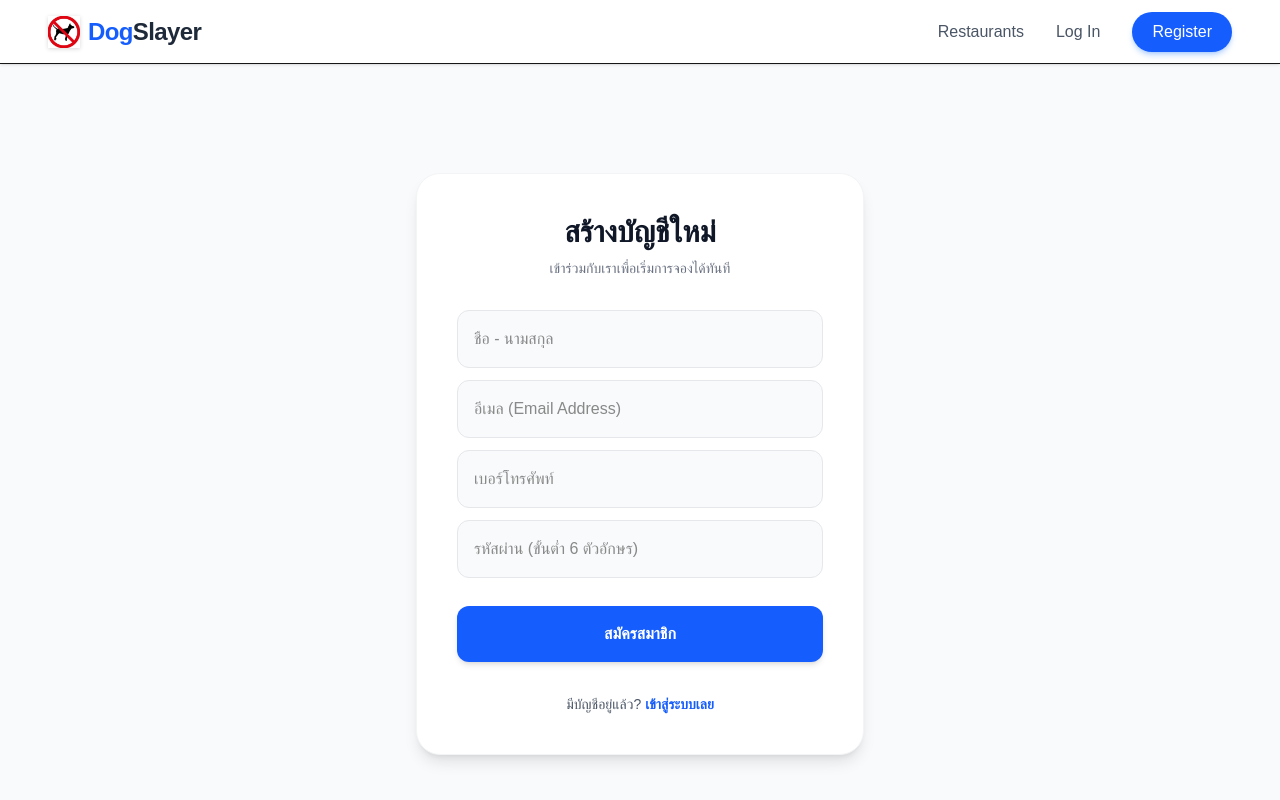
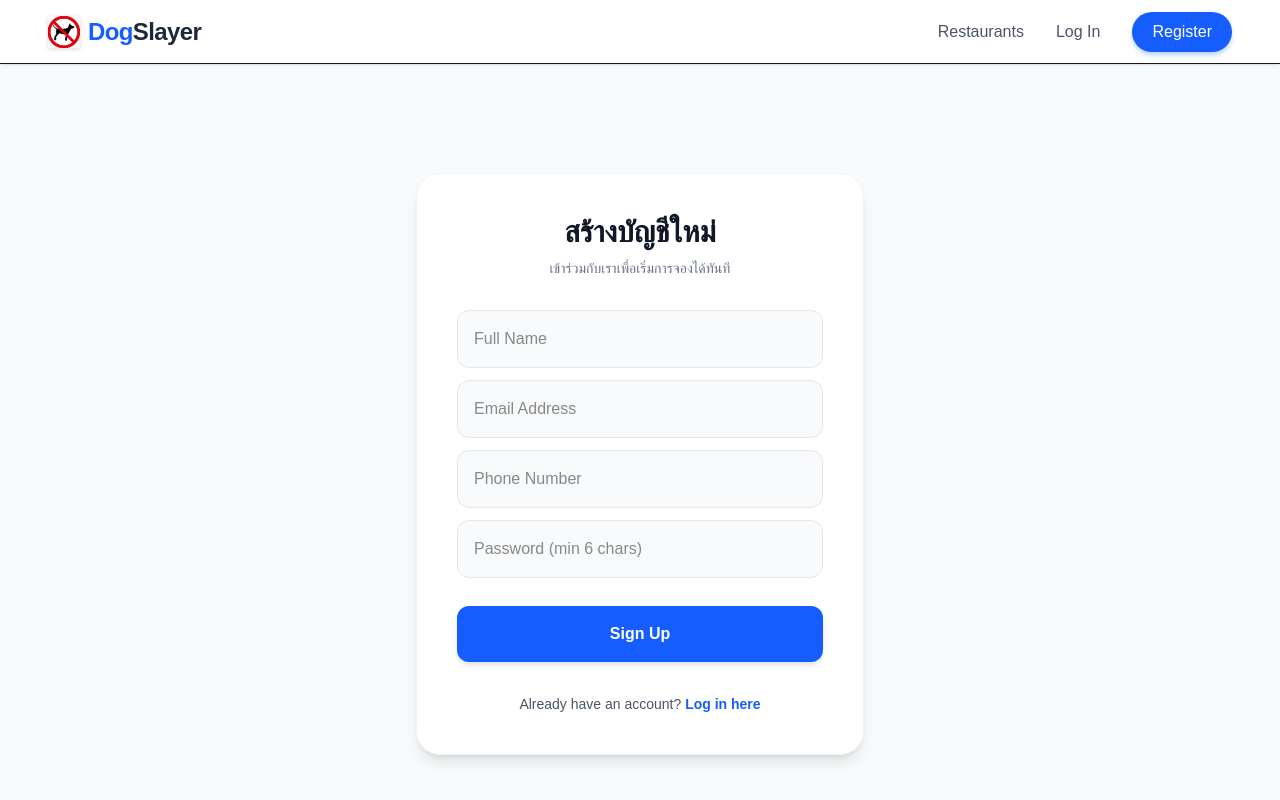
Before and after one commit to Nattapat2550/frontend-Dog_Slayer, a Next.js app in the folder frontend/: page /register in a window 1280 px wide. Shown: the top 800 px of the page. Built offline with nearby package versions, Linux system fonts and the light colour scheme; no server answers.

Commit message:
edit text

```diff
--- a/frontend/src/app/(auth)/login/page.tsx
+++ b/frontend/src/app/(auth)/login/page.tsx
@@ -39,8 +39,8 @@ export default function LoginPage() {
     <main className="flex justify-center items-center min-h-screen p-4 sm:p-8 bg-gray-50">
       <form onSubmit={handleSubmit} className="bg-white p-6 sm:p-10 rounded-3xl shadow-lg border border-gray-100 w-full max-w-md flex flex-col gap-4 sm:gap-6 transition-all">
         <div className="text-center mb-2">
-            <h1 className="text-2xl sm:text-3xl font-extrabold text-gray-900">เข้าสู่ระบบ</h1>
-            <p className="text-gray-500 mt-2 text-sm">ยินดีต้อนรับกลับมา! โปรดเข้าสู่ระบบเพื่อดำเนินการต่อ</p>
+            <h1 className="text-2xl sm:text-3xl font-extrabold text-gray-900">Welcome Back</h1>
+            <p className="text-gray-500 mt-2 text-sm">Please log in to your account</p>
         </div>
 
         {/* กล่องแจ้งเตือน Error */}
@@ -60,21 +60,21 @@ export default function LoginPage() {
         )}
 
         <div className="flex flex-col gap-3">
-            <input type="email" placeholder="อีเมล (Email Address)"
+            <input type="email" placeholder="Email Address"
               className="w-full p-3 sm:p-4 border border-gray-200 rounded-xl bg-gray-50 focus:bg-white focus:ring-2 focus:ring-blue-500 focus:outline-none transition-all text-sm sm:text-base"
               onChange={e => setEmail(e.target.value)} />
-            <input type="password" placeholder="รหัสผ่าน (Password)"
+            <input type="password" placeholder="Password"
               className="w-full p-3 sm:p-4 border border-gray-200 rounded-xl bg-gray-50 focus:bg-white focus:ring-2 focus:ring-blue-500 focus:outline-none transition-all text-sm sm:text-base"
               onChange={e => setPassword(e.target.value)} />
         </div>
 
         <button type="submit" disabled={loading || !!success}
           className="w-full bg-gray-900 text-white p-3 sm:p-4 rounded-xl font-bold hover:bg-gray-800 transition-all shadow-md disabled:bg-gray-400 disabled:cursor-not-allowed mt-1">
-            {loading ? "กำลังดำเนินการ..." : "เข้าสู่ระบบ"}
+            {loading ? "Waiting..." : "Sign In"}
         </button>
 
         <p className="text-center text-sm text-gray-600 mt-2">
-            ยังไม่มีบัญชีใช่ไหม? <Link href="/register" className="text-blue-600 font-semibold hover:underline">สมัครสมาชิก</Link>
+            Don't have an account? <Link href="/register" className="text-blue-600 font-semibold hover:underline">Create an account</Link>
         </p>
       </form>
     </main>
--- a/frontend/src/app/(auth)/register/page.tsx
+++ b/frontend/src/app/(auth)/register/page.tsx
@@ -70,27 +70,27 @@ export default function RegisterPage() {
         )}
 
         <div className="flex flex-col gap-3">
-            <input type="text" placeholder="ชื่อ - นามสกุล"
+            <input type="text" placeholder="Full Name"
               className="w-full p-3 sm:p-4 border border-gray-200 rounded-xl bg-gray-50 focus:bg-white focus:ring-2 focus:ring-blue-500 focus:outline-none transition-all text-sm sm:text-base"
               onChange={e => setFormData({...formData, name: e.target.value})} />
-            <input type="email" placeholder="อีเมล (Email Address)"
+            <input type="email" placeholder="Email Address"
               className="w-full p-3 sm:p-4 border border-gray-200 rounded-xl bg-gray-50 focus:bg-white focus:ring-2 focus:ring-blue-500 focus:outline-none transition-all text-sm sm:text-base"
               onChange={e => setFormData({...formData, email: e.target.value})} />
-            <input type="tel" placeholder="เบอร์โทรศัพท์"
+            <input type="tel" placeholder="Phone Number"
               className="w-full p-3 sm:p-4 border border-gray-200 rounded-xl bg-gray-50 focus:bg-white focus:ring-2 focus:ring-blue-500 focus:outline-none transition-all text-sm sm:text-base"
               onChange={e => setFormData({...formData, tel: e.target.value})} />
-            <input type="password" placeholder="รหัสผ่าน (ขั้นต่ำ 6 ตัวอักษร)"
+            <input type="password" placeholder="Password (min 6 chars)"
               className="w-full p-3 sm:p-4 border border-gray-200 rounded-xl bg-gray-50 focus:bg-white focus:ring-2 focus:ring-blue-500 focus:outline-none transition-all text-sm sm:text-base"
               onChange={e => setFormData({...formData, password: e.target.value})} />
         </div>
 
         <button type="submit" disabled={loading || !!success}
           className="w-full bg-blue-600 text-white p-3 sm:p-4 rounded-xl font-bold hover:bg-blue-700 transition-all shadow-md disabled:bg-gray-400 disabled:cursor-not-allowed mt-1">
-            {loading ? "กำลังดำเนินการ..." : "สมัครสมาชิก"}
+            {loading ? "Waiting..." : "Sign Up"}
         </button>
 
         <p className="text-center text-sm text-gray-600 mt-2">
-            มีบัญชีอยู่แล้ว? <Link href="/login" className="text-blue-600 font-semibold hover:underline">เข้าสู่ระบบเลย</Link>
+            Already have an account? <Link href="/login" className="text-blue-600 font-semibold hover:underline">Log in here</Link>
         </p>
       </form>
     </main>
```
